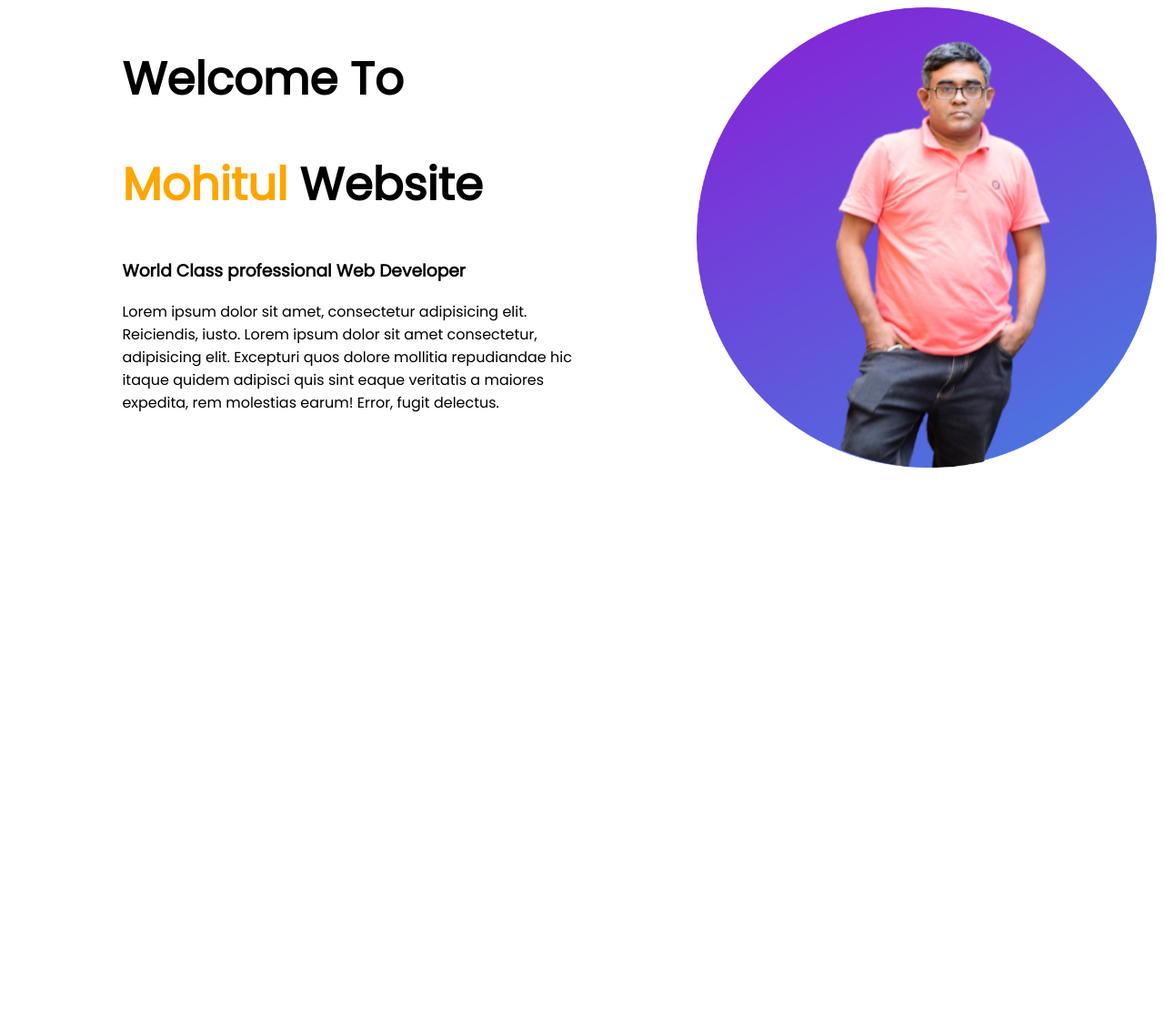
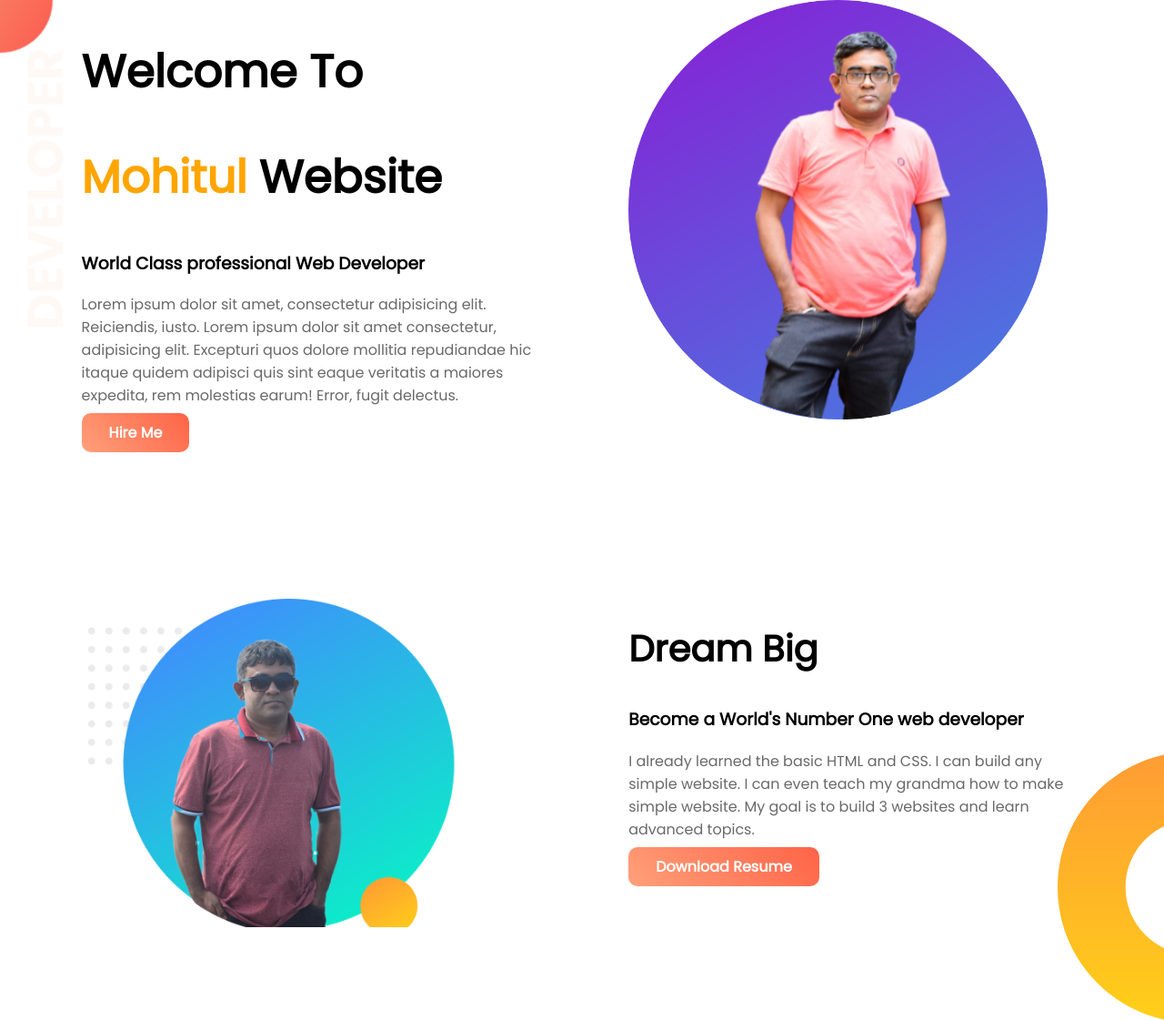
Before and after one commit to mohitulislam/web-portfolio1, a plain HTML site: page index.html in a window 1280 px wide. Shown: the whole page at 91% size. Before the commit the page ends 800 px from the top, so only its background shows below. Drawn offline with Linux system fonts and the light colour scheme.

Commit message:
Add Section two

```diff
--- a/index.html
+++ b/index.html
@@ -8,19 +8,34 @@
     <link href="https://fonts.googleapis.com/css2?family=Poppins&display=swap" rel="stylesheet">
 </head>
 <body>
-    <section>
+    <section class="top-banner" >
         <div class="half-width">
             <h1>Welcome To</h1>
             <h1> <span class="nameHighlight" >Mohitul</span>  Website</h1>
             <h3>World Class professional Web Developer </h3>
             <p>Lorem ipsum dolor sit amet, consectetur adipisicing elit. Reiciendis, iusto. Lorem ipsum dolor sit amet consectetur, adipisicing elit. Excepturi quos dolore mollitia repudiandae hic itaque quidem adipisci quis sint eaque veritatis a maiores expedita, rem molestias earum! Error, fugit delectus. </p>
+            <a class="link-button" target="_blank" href="https://www.linkedin.com/in/mohitul-islam-7513aaab/">Hire Me</a>
         </div>
 
         <div class="half-width">
-            <img src="images/myimage.png" alt="">
+            <img src="images/myimage.png" alt="myimage">
         </div>
     </section>
+<!-- End of First Section & Begining of Second Section   -->
 
+<section class="section-two" >
+<div class="half-width">
+    <img src="images/myimage2.png" alt="myimage2">
+</div>
+
+<div class="half-width">
+    <h2>Dream Big</h2>
+    <h3>Become a World's Number One web developer</h3>
+    <p>I already learned the basic HTML and CSS. I can build any simple website. I can even teach my grandma how to make simple website. My goal is to build 3 websites and learn advanced topics. </p>
+    <a class="link-button" target="_blank" href="https://www.linkedin.com/in/mohitul-islam-7513aaab/">Download Resume</a>
+</div>
+
+</section>
 
 </body>
 </html>
--- a/style.css
+++ b/style.css
@@ -1,10 +1,17 @@
 body{
     font-family: 'Poppins', sans-serif;
+    margin: 0;
 }
+/* Body required the margin 0, because its remove all defaul margin */
 h1{
     font-size: 50px;
 }
 
+p{
+    color: dimgrey;
+}
+
+/* ----Start website First Section------- */
 .nameHighlight{
     color: orange;
 }
@@ -12,9 +19,43 @@ h1{
     width: 40%;
     float: left;
     margin-left: 5%;
-    padding-left: 5%;
+    padding-left: 2%;
 }
 
 .half-width img{
-    width: 100%;
+    width: 90%;
 }
+/* Background Image is not show because of Float left (float usally vacant for its first position, its required a declearation height on Section */
+.top-banner{
+
+    background-image:url("images/top-banner.png");
+    background-repeat: no-repeat;
+}
+
+section{
+    height: 500px;
+    padding-bottom: 150px;
+}
+
+/* Button */
+
+.link-button{
+    text-decoration: none;
+    background-image: linear-gradient(45deg, lightsalmon, tomato );
+    padding: 10px 30px;
+    border-radius: 10px;
+    color: white;
+    font-weight: 700;
+}
+
+/* ----------End of First Section----- */
+
+h2{
+    font-size: 40px;
+}
+
+.section-two{
+    background-image:url("images/dream-bg.png");
+    background-repeat: no-repeat;
+    background-position: right;
+}
```
Also changed, not shown: images/myimage2.png (added).
